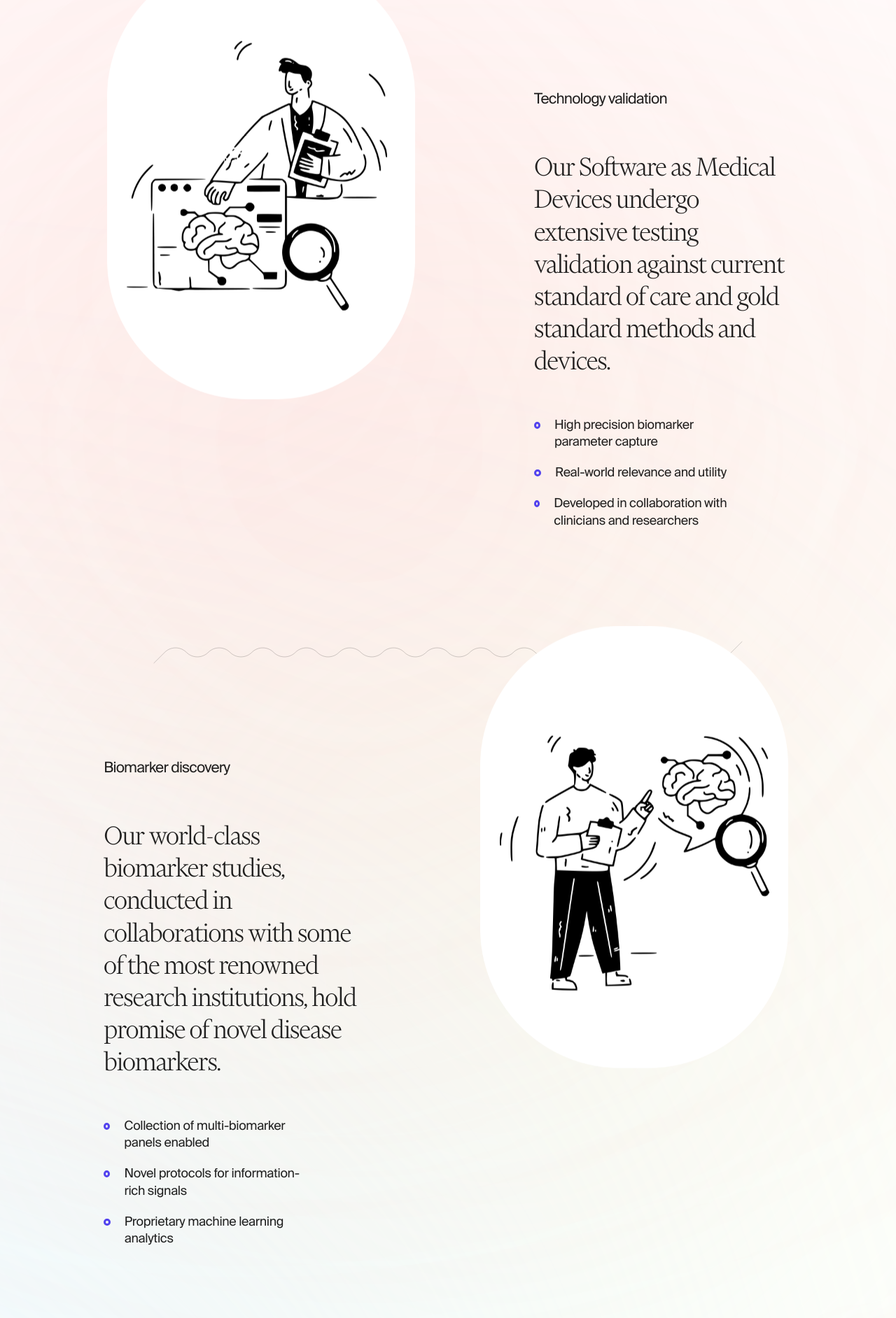
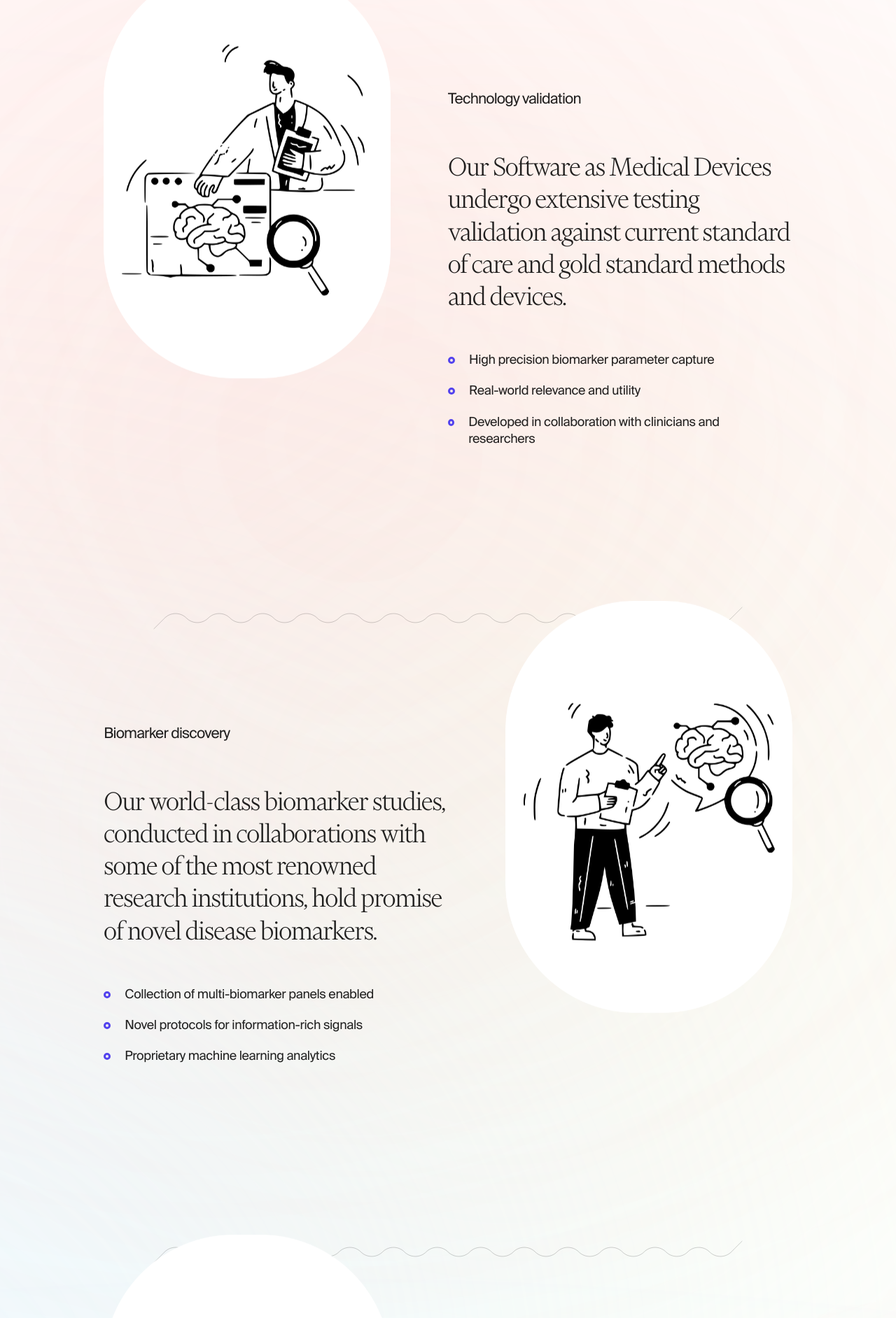
Before and after one commit to EniuK/solvemedTest, a Next.js app: page /science in a window 1280 px wide. Shown: the part 680-2564 px from the top of the page at 70% size. Built offline with nearby package versions, Linux system fonts and the light colour scheme.

Commit message:
fix: science

```diff
--- a/src/pages/science.tsx
+++ b/src/pages/science.tsx
@@ -206,7 +206,7 @@ const Science: NextPage = () => {
     autoplay: true,
     autoplaySpeed: 2000,
     pauseOnHover: true,
-    slidesToShow: desktop ? 4 : tablet ? 3 : mobile ? 1 : 2,
+    slidesToShow: desktop ? 5 : tablet ? 3 : mobile ? 1 : 2,
     slidesToScroll: 1,
     nextArrow: <NextArrow />,
     prevArrow: <PrevArrow />,
@@ -249,7 +249,7 @@ const Science: NextPage = () => {
         <Grid container justifyContent="center" mb="200px">
           <Grid container item xs={12} lg={10} justifyContent="space-between" alignItems="center">
             <Grid item container xs={12} justifyContent="space-between">
-              <Grid item xs={12} md={5.5} position="relative">
+              <Grid item xs={12} sm={5} md={5} position="relative">
                 <picture>
                   <source srcSet="/images/pink.svg" type="image/svg+xml" />
                   <img src="/images/pink.svg" alt="Background pink" className={styles.bg} />
@@ -258,12 +258,12 @@ const Science: NextPage = () => {
                   <Image src="/images/science1.png" alt="science1" width={440} height={632} />
                 </div>
               </Grid>
-              <Grid item xs={12} md={4.5} textAlign="left">
+              <Grid item xs={12} sm={6} md={6} textAlign="left">
                 <Typography variant="body1Wide" mb="60px">
                   Technology validation
                 </Typography>
                 <Typography variant="subtitle1" mb="57px">
-                  Our Software as Medical Devices undergo extensive testing validation against current standard of care and gold standard methods and devices.
+                  Our Software as Medical Devices undergo extensive testing validation against current standard of care and gold standard methods and devices.
                 </Typography>
                 <ul>
                   <li className={styles.listItem}>
@@ -286,12 +286,12 @@ const Science: NextPage = () => {
             </Grid>
 
             <Grid item container xs={12} justifyContent="space-between">
-              <Grid item xs={12} md={4.5} textAlign="left">
+              <Grid item xs={12} sm={6} md={6} textAlign="left">
                 <Typography variant="body1Wide" mb="60px">
                   Biomarker discovery
                 </Typography>
                 <Typography variant="subtitle1" mb="57px">
-                  Our world-class biomarker studies, conducted in collaborations with some of the most renowned research institutions, hold promise of novel disease biomarkers.
+                  Our world-class biomarker studies, conducted in collaborations with some of the most renowned research institutions, hold promise of novel disease biomarkers.
                 </Typography>
                 <ul>
                   <li className={styles.listItem}>
@@ -305,7 +305,7 @@ const Science: NextPage = () => {
                   </li>
                 </ul>
               </Grid>
-              <Grid item xs={12} md={5.5} position="relative">
+              <Grid item xs={12} sm={5} md={5} position="relative">
                 <picture>
                   <source srcSet="/images/yellow.svg" type="image/svg+xml" />
                   <img src="/images/yellow.svg" alt="Background yellow" className={styles.bg2} />
@@ -323,7 +323,7 @@ const Science: NextPage = () => {
             </Grid>
 
             <Grid item container xs={12} justifyContent="space-between">
-              <Grid item xs={12} md={4.5} position="relative">
+              <Grid item xs={12} sm={5} md={5} position="relative">
                 <picture>
                   <source srcSet="/images/blue.svg" type="image/svg+xml" />
                   <img src="/images/blue.svg" alt="Background blue" className={styles.bg3} />
@@ -332,12 +332,12 @@ const Science: NextPage = () => {
                   <Image src="/images/science3.png" alt="science3" width={440} height={632} />
                 </div>
               </Grid>
-              <Grid item xs={12} md={4.5} textAlign="left">
+              <Grid item xs={12} sm={6} md={6} textAlign="left">
                 <Typography variant="body1Wide" mb="60px">
                   Machine learning
                 </Typography>
                 <Typography variant="subtitle1" mb="57px">
-                  We combine cutting-edge computer vision algorithms with predictive analytics for novel scientific insights and technological breakthroughs.
+                  We combine cutting-edge computer vision algorithms with predictive analytics for novel scientific insights and technological breakthroughs.
                 </Typography>
                 <ul>
                   <li className={styles.listItem}>
@@ -387,10 +387,10 @@ const Science: NextPage = () => {
             {selectedLiterature.map((item) => (
               <Box key={item.id} maxWidth="90%">
                 <Stack justifyContent="space-between" spacing={2} height="378px" p="16px" borderRadius="24px" bgcolor="#fff">
-                  <Typography mt={2} variant="body6Wide">
+                  <Typography mt={3} variant="body6Wide">
                     {item.source}
                   </Typography>
-                  <Typography fontSize={{ xs: 16, lg: 23 }} fontWeight="500" letterSpacing="-0.02em" lineHeight="25.3px">
+                  <Typography fontSize={{ xs: 21, sm: 23 }} fontWeight="500" letterSpacing="-0.02em" lineHeight="25.3px">
                     {item.title}
                   </Typography>
 
@@ -401,7 +401,7 @@ const Science: NextPage = () => {
                       </Typography>
                     </Box>
                     <Typography variant="body6Wide">{item.author}</Typography>
-                    <Typography variant="body6Wide" color="primary.light">
+                    <Typography variant="body6Wide" color="rgba(0,0,0,0.29)" mt={1 / 3}>
                       Published: {item.publishDate}
                     </Typography>
                   </div>
```
